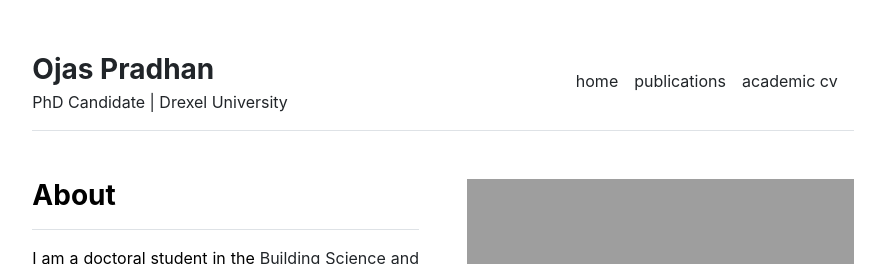
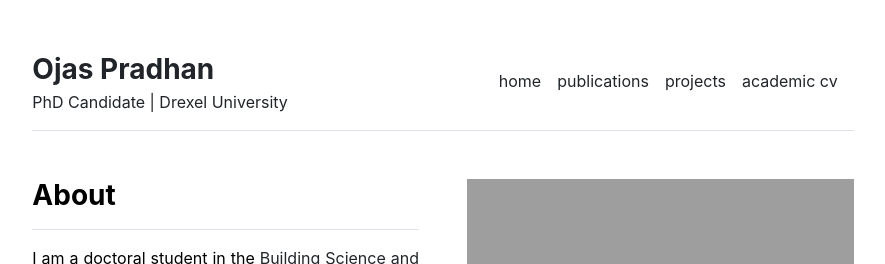
Before and after one commit to pradhanojas/pradhanojas.github.io, a Jekyll site: the page built from index.md, in a window 1280 px wide. Shown: the top 264 px of the page, without its empty margins (197-1082 px from the left). Built offline with Jekyll 4.4.1, drawn with Linux system fonts in a browser that asks for light colours.

Commit message:
Update settings.yml

```diff
--- a/_data/settings.yml
+++ b/_data/settings.yml
@@ -1,6 +1,7 @@
 menu:
 - {name: 'home', url: ''}
 - {name: 'publications', url: '/publications'}
+- {name: 'projects', url: '/research'}
 
 courses:
 - {name: 'Vector Calculus', url: 'vector-calculus'}
```
